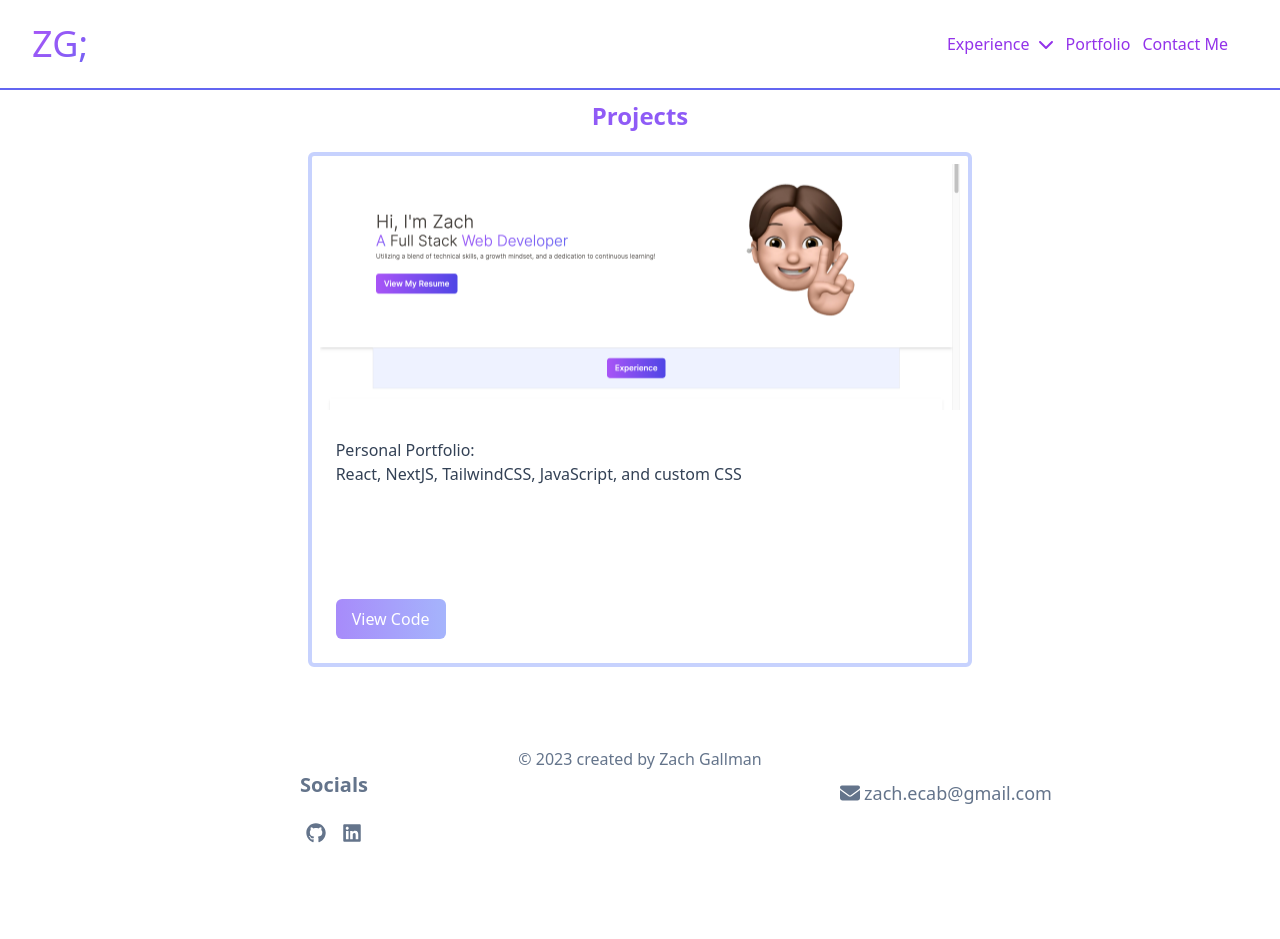
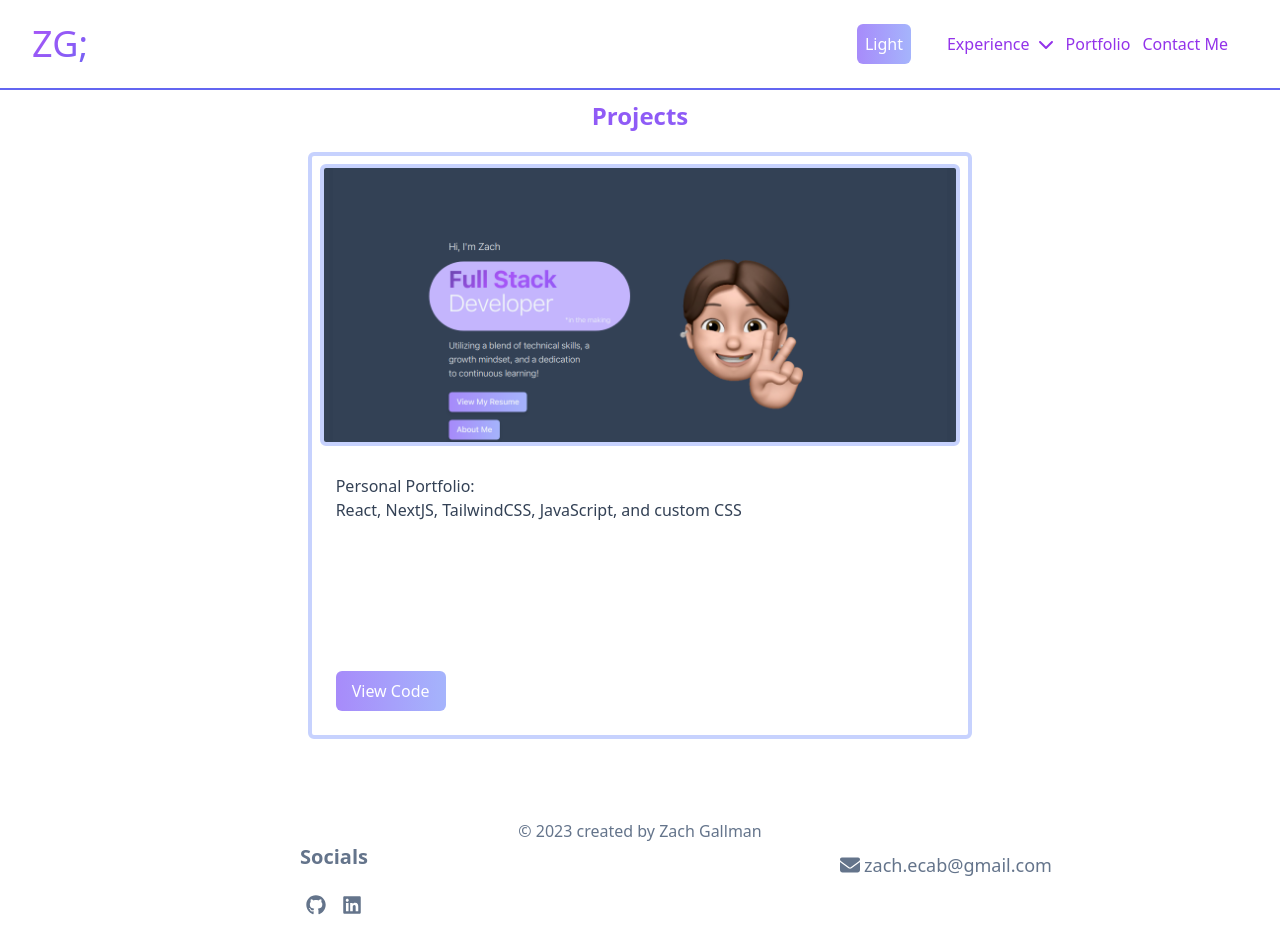
Before and after one commit to zdotg/next-folio, a Next.js app: page /portfolio in a window 1280 px wide. Before the commit the page ends 867 px from the top, so only its background shows below. Built offline with nearby package versions, Linux system fonts and the light colour scheme.

Commit message:
Fixed lightswitch for large screens

```diff
--- a/src/app/portfolio/page.tsx
+++ b/src/app/portfolio/page.tsx
@@ -1,6 +1,6 @@
 import React from "react";
 import Link from "next/link";
-import portfolio from "../../../public/images/portfolio.png";
+import portfolio from "../../../public/images/zg-folio.jpg";
 import Image from "next/image";
 
 export default function Projects()  {
@@ -19,7 +19,7 @@ export default function Projects()  {
               <Image
                 src={portfolio}
                 priority={true}
-                className="w-full h-1/2 object-cover"
+                className="w-full h-1/2 object-cover border-solid border-4 border-indigo-200 rounded-md"
                 alt="Portfolio Snippet"
               />
               <div className="flex flex-grow p-4">
--- a/src/components/Header.tsx
+++ b/src/components/Header.tsx
@@ -50,7 +50,7 @@ export default function Header() {
               </div>
           </div>
           <div className="flex items-center">
-                <div className="mr-4 item-start hidden md:visible">
+                <div className="mr-4 item-start invisible md:visible">
                   <ThemeSwitcher />
                 </div>
               <nav
```
Also changed, not shown: public/images/zg-folio.jpg (added).
